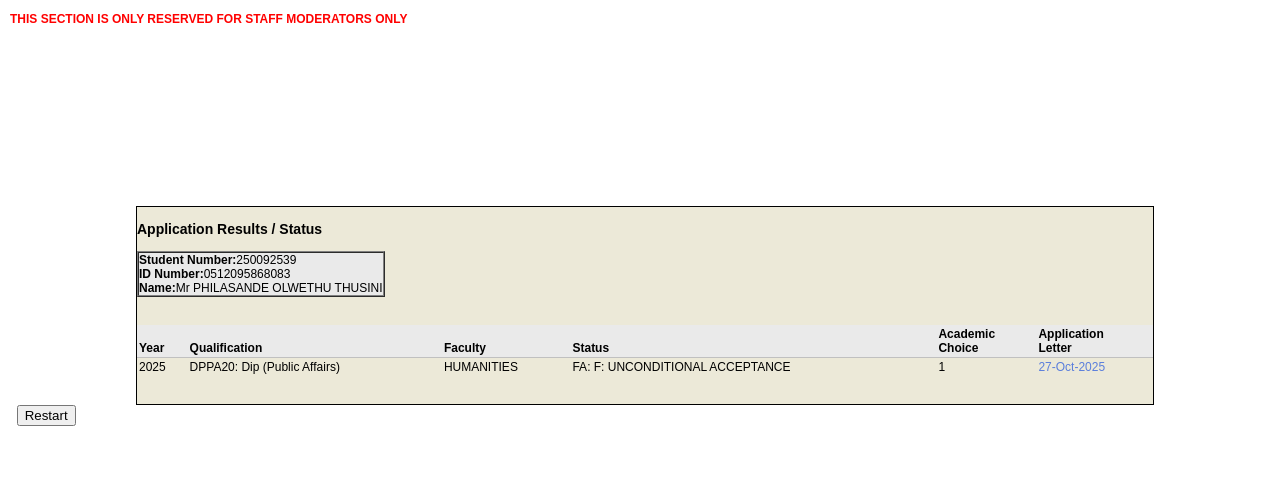
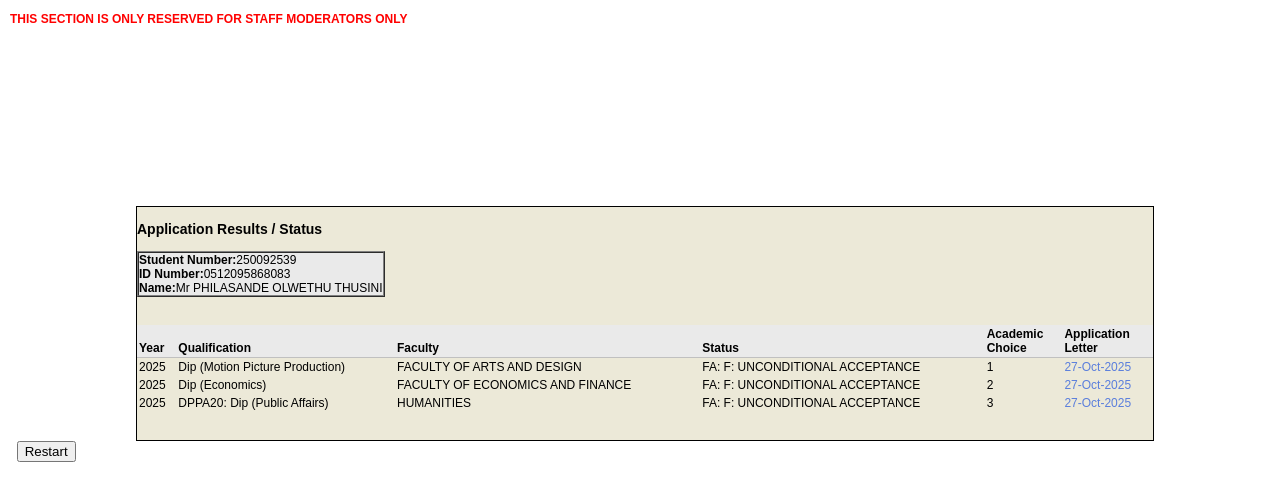
Before and after one commit to statuschecktut/statusCheck, a plain HTML site: page index.html in a window 1280 px wide. Drawn offline with Linux system fonts and the light colour scheme; files that its build step writes are made by us from their sources.

Commit message:
Update index.html

```diff
--- a/index.html
+++ b/index.html
@@ -830,7 +830,9 @@ window.onunload=function(){void(0)}
 <table id="mi_userdet" class="mi_userdet" cellspacing="0" cellpadding="0" border="1"><tr><td align="left"><b>Student Number:</b>250092539<br /><b>ID Number:</b>0512095868083<br /><b>Name:</b>Mr PHILASANDE OLWETHU THUSINI</td></tr></table><br /><br />
 <table class="rltable" cellspacing="0" cellpadding="2">
 <tr class="rlheader"><td class="datahdl">Year</td><td class="datahdl">Qualification</td><td class="datahdl">Faculty</td><td class="datahdl">Status</td><td class="datahdl">Academic<br />Choice</td><td class="datahdl">Application<br />Letter</td></tr>
-<tr class="mrdatadisp" valign="top"><td class="datacella">2025</td><td class="datacella">DPPA20: Dip (Public Affairs)</td><td class="datacella">HUMANITIES</td><td class="datacella">FA: F: UNCONDITIONAL ACCEPTANCE</td><td class="datacella">1</td><td class="datacella"><a href="#" onClick="PopUp('w31pkg.w31show_doc?p_dsrseq=68338947&p_checksum=1274446796&p_action=V', 'w31show', 600, 400); return false;"">27-Oct-2025</a></td></tr>
+<tr class="mrdatadisp" valign="top"><td class="datacella">2025</td><td class="datacella">Dip (Motion Picture Production)</td><td class="datacella">FACULTY OF ARTS AND DESIGN</td><td class="datacella">FA: F: UNCONDITIONAL ACCEPTANCE</td><td class="datacella">1</td><td class="datacella"><a href="#" onClick="PopUp('w31pkg.w31show_doc?p_dsrseq=68338947&p_checksum=1274446796&p_action=V', 'w31show', 600, 400); return false;"">27-Oct-2025</a></td></tr>
+<tr class="mrdatadisp" valign="top"><td class="datacella">2025</td><td class="datacella">Dip (Economics)</td><td class="datacella">FACULTY OF ECONOMICS AND FINANCE</td><td class="datacella">FA: F: UNCONDITIONAL ACCEPTANCE</td><td class="datacella">2</td><td class="datacella"><a href="#" onClick="PopUp('w31pkg.w31show_doc?p_dsrseq=68338947&p_checksum=1274446796&p_action=V', 'w31show', 600, 400); return false;"">27-Oct-2025</a></td></tr>
+<tr class="mrdatadisp" valign="top"><td class="datacella">2025</td><td class="datacella">DPPA20: Dip (Public Affairs)</td><td class="datacella">HUMANITIES</td><td class="datacella">FA: F: UNCONDITIONAL ACCEPTANCE</td><td class="datacella">3</td><td class="datacella"><a href="#" onClick="PopUp('w31pkg.w31show_doc?p_dsrseq=68338947&p_checksum=1274446796&p_action=V', 'w31show', 600, 400); return false;"">27-Oct-2025</a></td></tr>
 
 
 </table>
```
